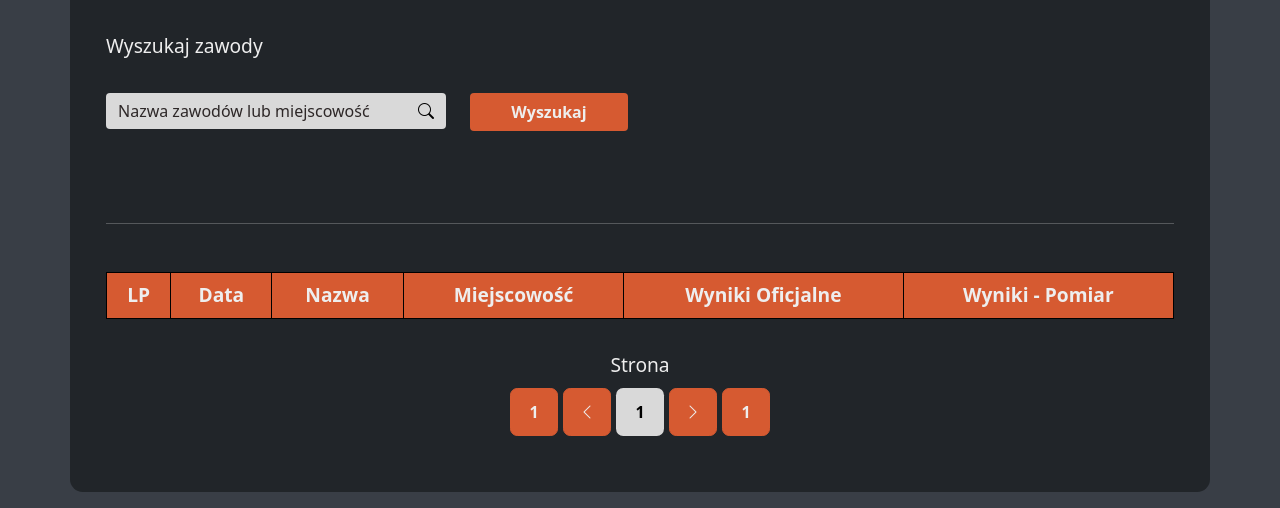
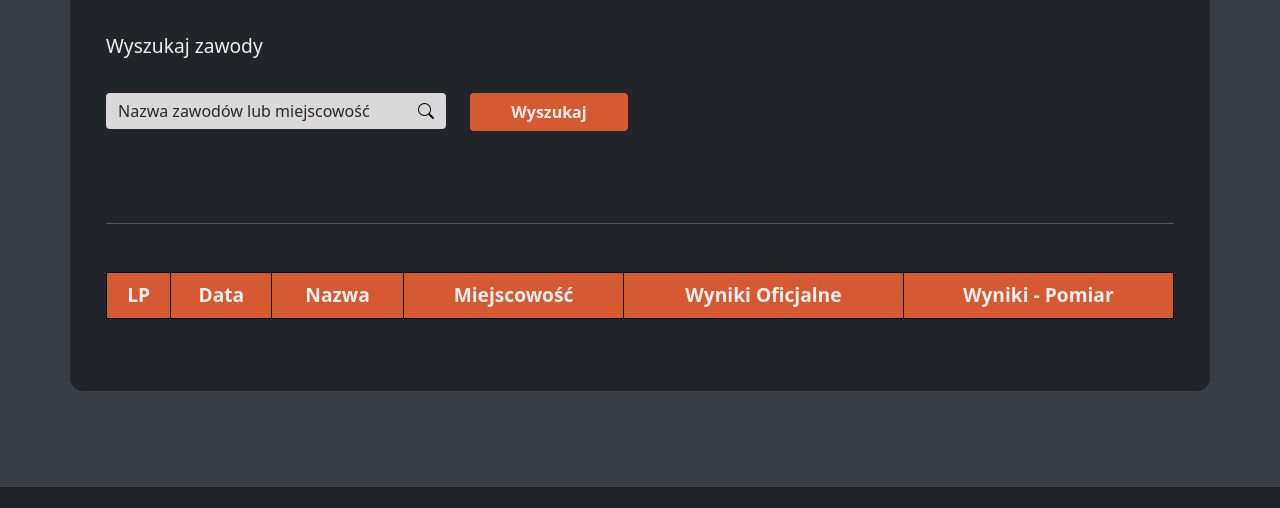
Before and after one commit to Kiriar21/EventResultsWeb, a plain HTML site: page index.html in a window 1280 px wide. Shown: the part 291-799 px from the top of the page. Drawn offline with nearby package versions, Linux system fonts and the light colour scheme.

Commit message:
comment more information

```diff
--- a/index.html
+++ b/index.html
@@ -163,7 +163,7 @@
 
             </div>
 
-            <div class="row px-4 py-2">
+            <!--<div class="row px-4 py-2">
 
                 <noscript>
                     <div class="col-fluid text-center noJsFound"><span>Aby móc korzystać z przewijania stron, prosimy włączyć obsługę Javascript w swojej przeglądarce.</span></div>
@@ -193,7 +193,7 @@
 
                 </div>
 
-            </div>
+            </div>-->
 
         </div>
 
```
